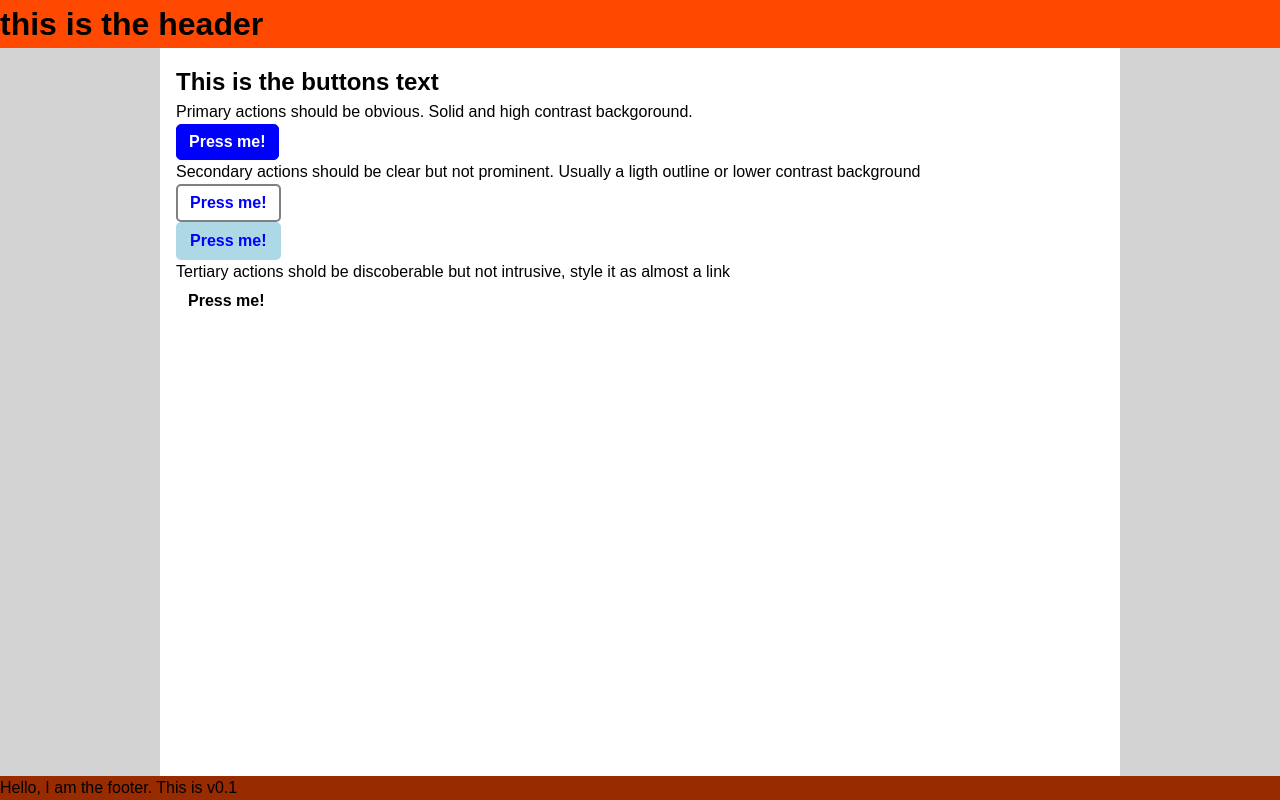
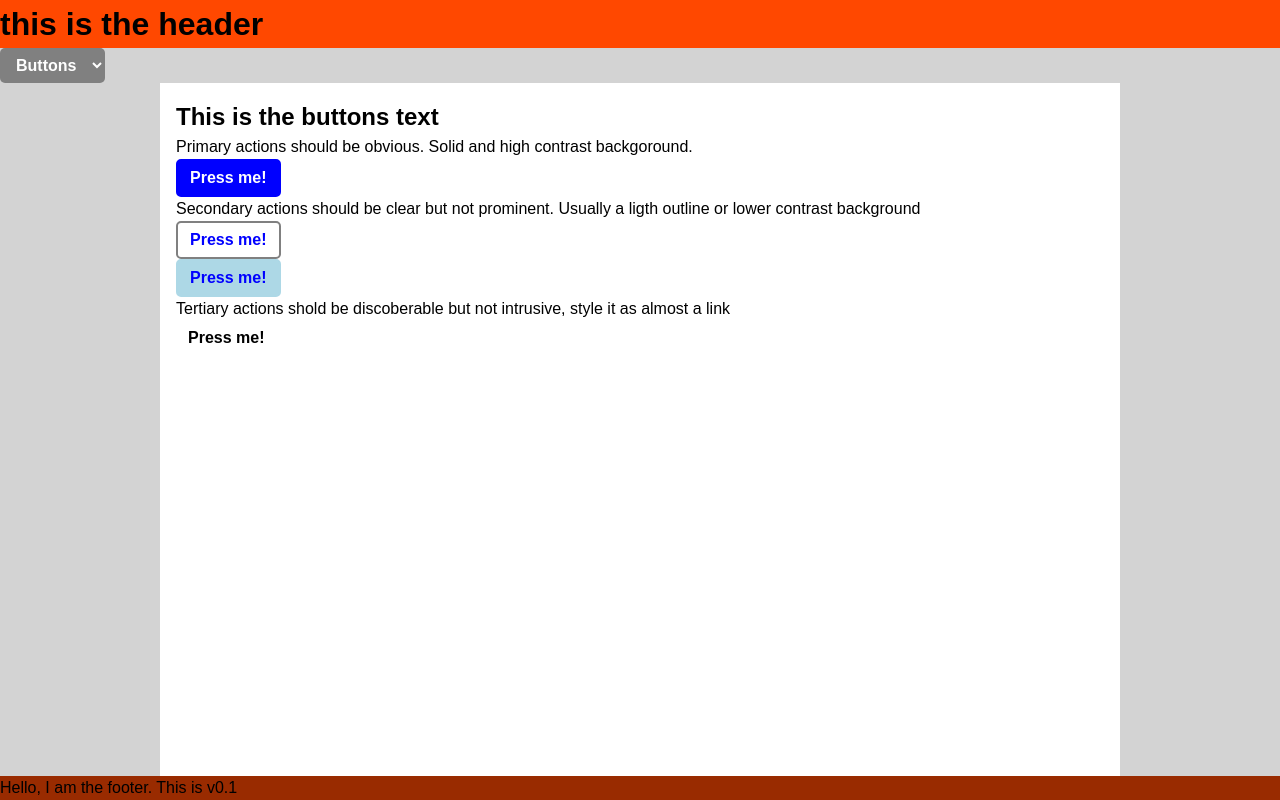
Before and after one commit to RaulAtWork/Refactoring-UI-Best-Practice, a React (Create React App) app: page / in a window 1280 px wide. Built offline with nearby package versions, Linux system fonts and the light colour scheme.

Commit message:
added app root component, now you are able to select the element type you wnat to see

```diff
--- /dev/null
+++ b/src/App.js
@@ -0,0 +1,48 @@
+import React, { useState } from "react";
+import Header from "./components/Header";
+import Buttons from "./components/Buttons";
+import Footer from "./components/Footer";
+
+function App() {
+  const EMELEMENT_OPTIONS = [
+    {
+      displayName: "Buttons",
+      component: <Buttons />,
+    },
+    {
+      displayName: "Header",
+      component: <Header />,
+    },
+    {
+      displayName: "Footer",
+      component: <Footer />,
+    },
+  ];
+
+  const [selectedElement, setSelectedElement] = useState(0);
+
+  return (
+    <>
+      <Header />
+      <select
+        name="element"
+        id="element"
+        onChange={(e) => {
+          setSelectedElement(e.target.value);
+        }}
+      >
+        {EMELEMENT_OPTIONS.map((element, index) => (
+          <option key={element.displayName} value={index}>
+            {element.displayName}
+          </option>
+        ))}
+      </select>
+      <div className="container">
+        {EMELEMENT_OPTIONS[selectedElement].component}
+      </div>
+      <Footer />
+    </>
+  );
+}
+
+export default App;
--- a/src/index.js
+++ b/src/index.js
@@ -1,17 +1,11 @@
 import React from "react";
 import ReactDOM from "react-dom/client";
 import "./index.css";
-import Buttons from "./components/buttons";
-import Header from "./components/header";
-import Footer from "./components/Footer";
+import App from "./App";
 
 const root = ReactDOM.createRoot(document.getElementById("root"));
 root.render(
   <React.StrictMode>
-    <Header />
-    <div className="container">
-      <Buttons />
-    </div>
-    <Footer />
+    <App />
   </React.StrictMode>
 );
--- a/src/styles/CSS/index.css
+++ b/src/styles/CSS/index.css
@@ -30,10 +30,11 @@
   display: inline-block;
   width: fit-content;
   background-color: blue;
-  border: 1px solid blue;
+  border: 2px solid blue;
 }
 .primary-button:hover {
-  background-color: #000099;
+  background-color: darkblue;
+  border: 2px solid darkblue;
 }
 
 .secondary-button {
@@ -47,9 +48,6 @@
   width: fit-content;
   border: 2px solid grey;
   color: blue;
-}
-.secondary-button:hover {
-  background-color: #000099;
 }
 
 .secondary-button-contrast {
@@ -65,9 +63,6 @@
   border: 2px solid lightblue;
   color: blue;
 }
-.secondary-button-contrast:hover {
-  background-color: #000099;
-}
 
 .tertiary-button {
   background-color: transparent;
@@ -80,6 +75,15 @@
   width: fit-content;
   color: black;
 }
-.tertiary-button:hover {
-  background-color: #000099;
+
+select {
+  background-color: transparent;
+  font-weight: bold;
+  color: white;
+  padding: 0.5em 0.75em;
+  border-radius: 5px;
+  cursor: pointer;
+  display: inline-block;
+  width: fit-content;
+  background-color: grey;
 }/*# sourceMappingURL=index.css.map */
--- a/src/styles/sass/_buttons.sass
+++ b/src/styles/sass/_buttons.sass
@@ -3,7 +3,10 @@
 .primary-button
     @include mixins.button
     background-color: blue
-    border: 1px solid blue
+    border: 2px solid blue
+    &:hover
+        background-color: darkblue
+        border: 2px solid darkblue
 
 .secondary-button
     @include mixins.button
--- /dev/null
+++ b/src/styles/sass/_input.sass
@@ -0,0 +1,7 @@
+@use "mixins"
+
+//primitive types
+
+select
+    @include mixins.button
+    background-color: grey
--- a/src/styles/sass/_mixins.sass
+++ b/src/styles/sass/_mixins.sass
@@ -7,5 +7,3 @@
     cursor: pointer
     display: inline-block
     width: fit-content
-    &:hover
-        background-color: darken(blue, 20% )
--- a/src/styles/sass/index.sass
+++ b/src/styles/sass/index.sass
@@ -2,3 +2,4 @@
 @forward "mixins"
 @forward "layout"
 @forward "buttons"
+@forward "input"
```
Also changed, not shown: 1 other file (tests, documents, lock files or other folders).
